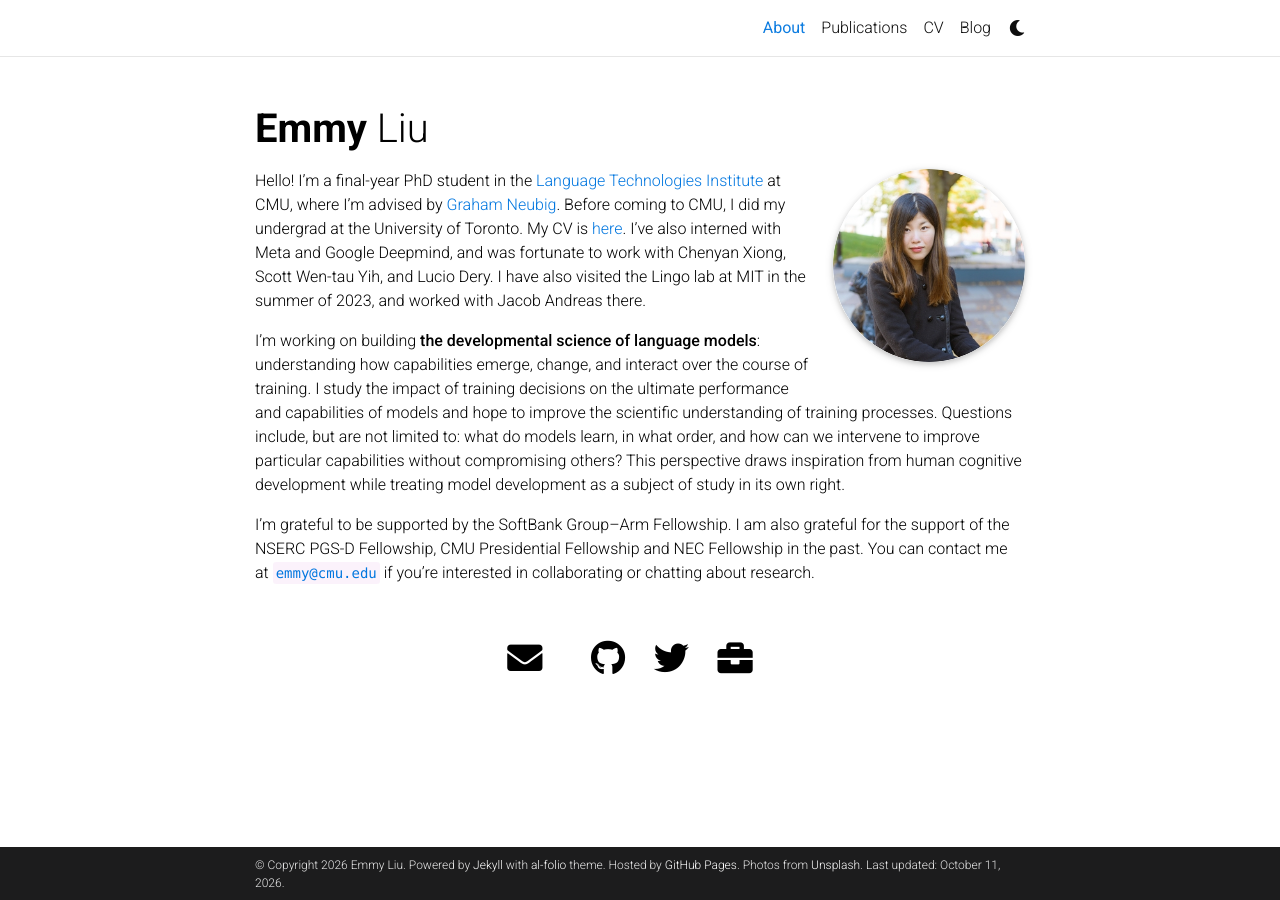
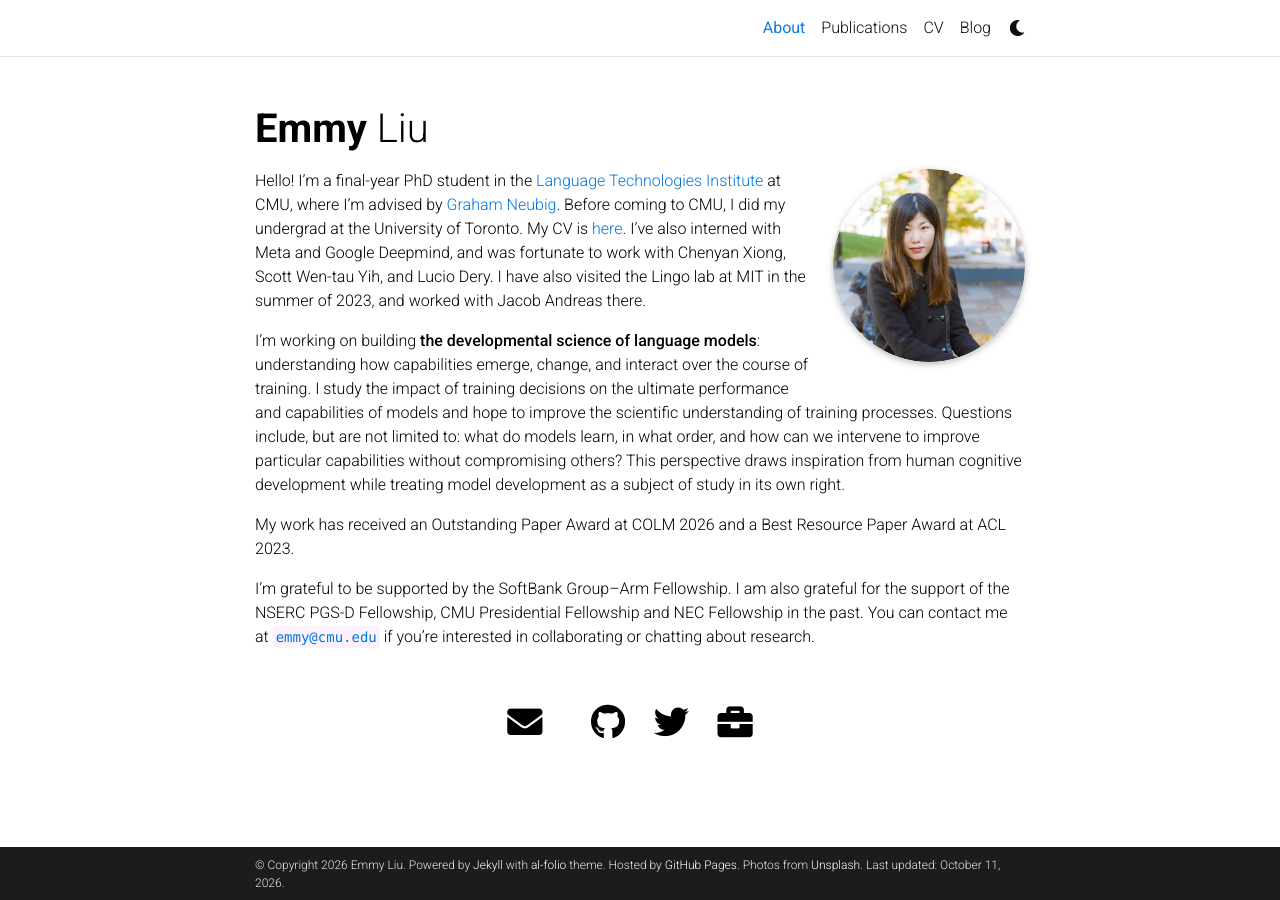
Before and after one commit to nightingal3/nightingal3.github.io, a Jekyll site: the page built from _pages/about.md, in a window 1280 px wide. Built offline with Jekyll 4.4.1, drawn with Linux system fonts in a browser that asks for light colours; comment, search, counter and statistics services are not loaded; a style sheet for code colours, icons or effects is not loaded.

Commit message:
Highlight paper recognitions and add Terminal-Bench contribution

```diff
--- a/_config.yml
+++ b/_config.yml
@@ -274,7 +274,7 @@
   query: "@*"
 
 # Filter out certain bibtex entry keywords used internally from the bib output
-filtered_bibtex_keywords: [abbr, abstract, arxiv, bibtex_show, html, pdf, selected, supp, blog, code, poster, slides, website, preview, altmetric, website_section]
+filtered_bibtex_keywords: [abbr, abstract, arxiv, bibtex_show, html, html_label, pdf, pdf_label, selected, supp, blog, code, poster, slides, website, preview, altmetric, website_section, award, award_url, presentation, presentation_url, display_venue]
 
 # Maximum number of authors to be shown for each publication (more authors are visible on click)
 max_author_limit: 5  # leave blank to always show all authors
--- a/_pages/about.md
+++ b/_pages/about.md
@@ -21,4 +21,6 @@
 
 I’m working on building **the developmental science of language models**: understanding how capabilities emerge, change, and interact over the course of training. I study the impact of training decisions on the ultimate performance and capabilities of models and hope to improve the scientific understanding of training processes. Questions include, but are not limited to: what do models learn, in what order, and how can we intervene to improve particular capabilities without compromising others? This perspective draws inspiration from human cognitive development while treating model development as a subject of study in its own right.
 
+My work has received an Outstanding Paper Award at COLM 2026 and a Best Resource Paper Award at ACL 2023.
+
 I'm grateful to be supported by the SoftBank Group–Arm Fellowship. I am also grateful for the support of the NSERC PGS-D Fellowship, CMU Presidential Fellowship and NEC Fellowship in the past. You can contact me at `emmy@cmu.edu` if you're interested in collaborating or chatting about research.
--- a/_plugins/hideCustomBibtex.rb
+++ b/_plugins/hideCustomBibtex.rb
@@ -4,7 +4,7 @@
 	  keywords = @context.registers[:site].config['filtered_bibtex_keywords']
 
 	  keywords.each do |keyword|
-		input = input.gsub(/^.*#{keyword}.*$\n/, '')
+		input = input.gsub(/^\s*#{Regexp.escape(keyword)}\s*=.*$\n/i, '')
 	  end
 
       return input
--- a/_sass/_base.scss
+++ b/_sass/_base.scss
@@ -527,6 +527,25 @@
       .title {
         font-weight: bolder;
       }
+      .recognitions {
+        display: flex;
+        flex-wrap: wrap;
+        gap: 0.25rem 1rem;
+        margin: 0.35rem 0;
+        font-size: 0.9rem;
+        line-height: 1.5;
+      }
+      .recognition {
+        color: var(--global-theme-color);
+        font-weight: 600;
+      }
+      .recognition-award {
+        color: var(--recognition-award-color, #896312);
+      }
+      a.recognition:hover,
+      a.recognition:focus-visible {
+        text-decoration: underline;
+      }
       .author {
         a {
           border-bottom: 1px dashed var(--global-theme-color);
@@ -719,3 +738,7 @@
      display: block;
      height: inherit;
  }
+
+html[data-theme='dark'] {
+  --recognition-award-color: #e3bd64;
+}
```
Also changed, not shown: _bibliography/papers.bib (+34 -1 lines), _layouts/bib.html (+18 -1 lines), _pages/publications.md (+1 -0 lines).
